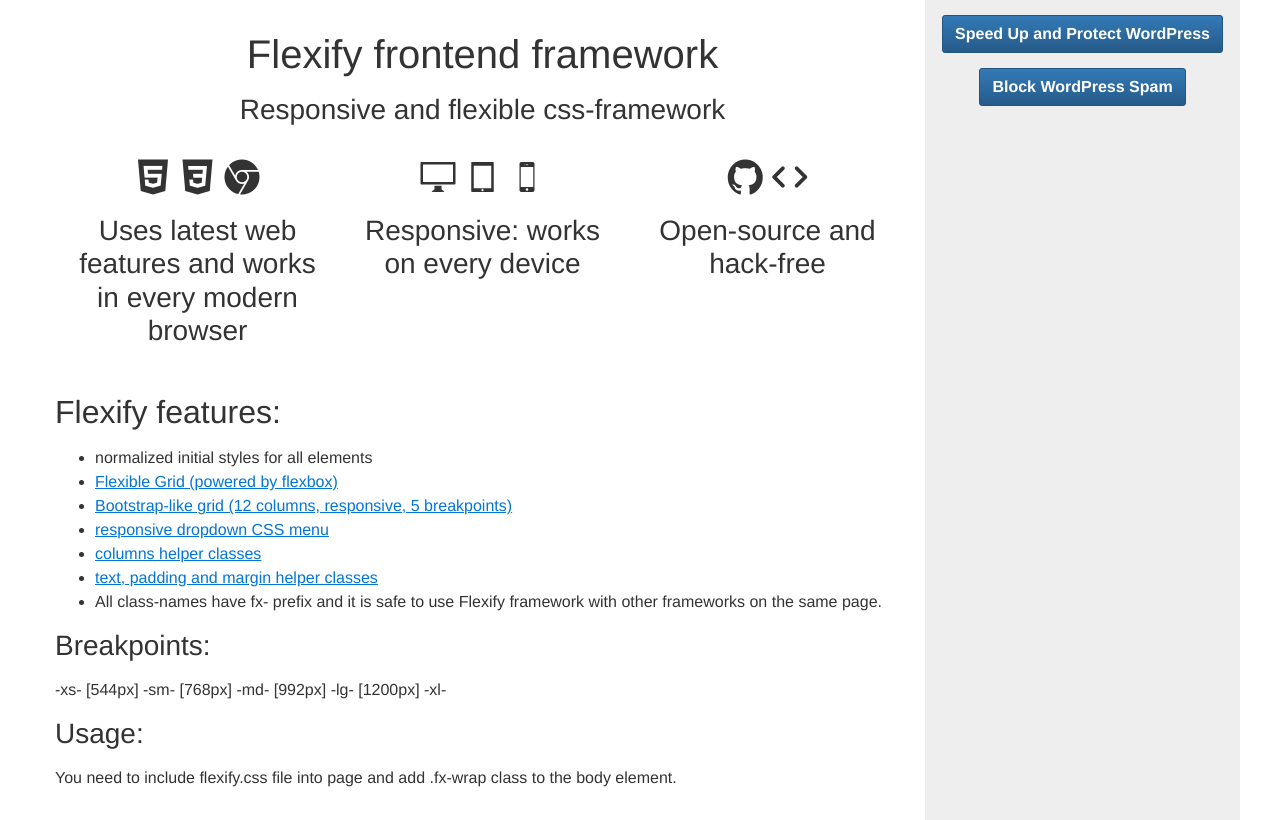
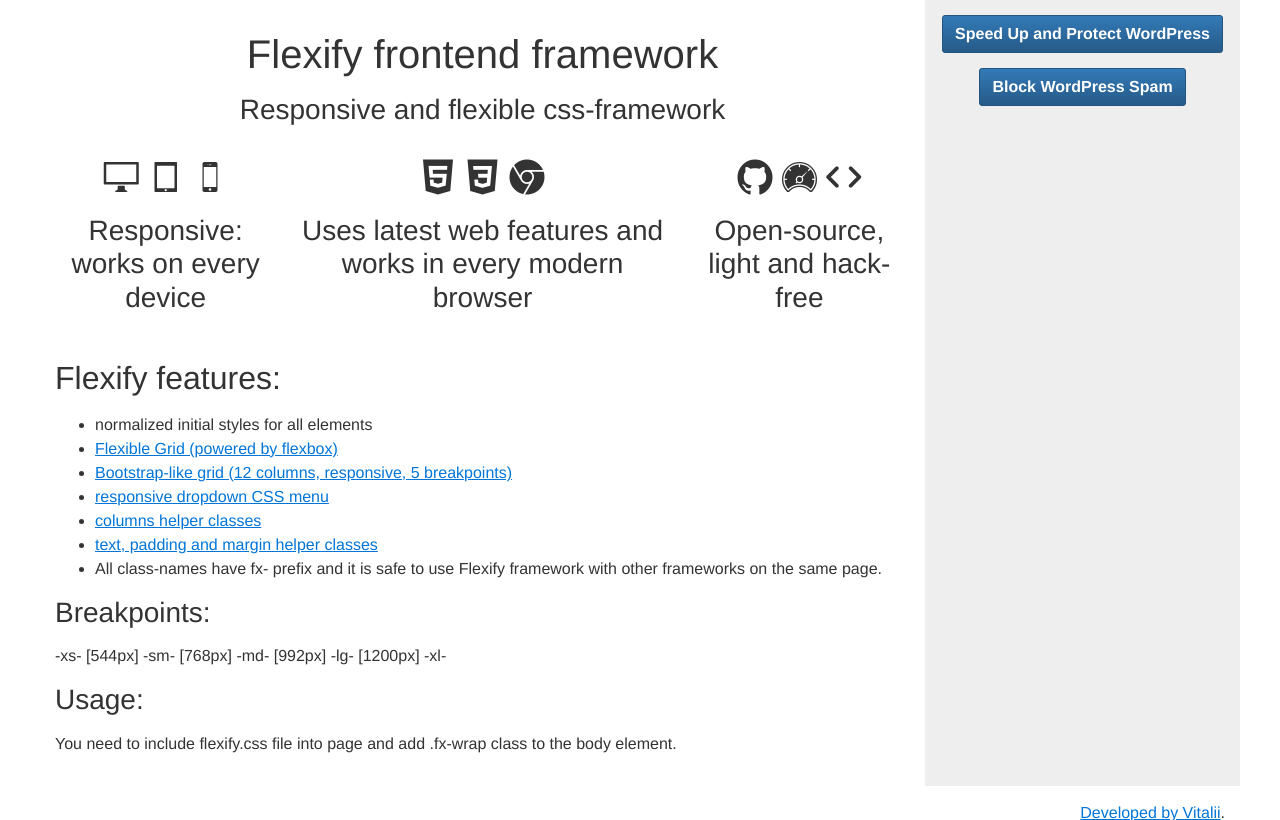
Before and after one commit to webvitalii/flexify, a PHP site: page / in a window 1280 px wide. Shown: the part 48-868 px from the top of the page. Run offline with PHP 8.4, Linux system fonts and the light colour scheme.

Commit message:
Updated homepage

```diff
--- a/index.php
+++ b/index.php
@@ -6,12 +6,6 @@
 
 	<div class="fx-grid">
 		<div class="fx-box-1 fx-padding-all fx-text-center">
-			<i class="ionicon ion-social-html5 fx-icon fx-icon-40"></i>
-			<i class="ionicon ion-social-css3 fx-icon fx-icon-40"></i>
-			<i class="ionicon ion-social-chrome fx-icon fx-icon-40"></i>
-			<h3>Uses latest web features and works in every modern browser</h3>
-		</div>
-		<div class="fx-box-1 fx-padding-all fx-text-center">
 			<!-- <i class="ionicon ion-ios-monitor-outline fx-icon fx-icon-40"></i>-->
 			<i class="ionicon ion-monitor fx-icon fx-icon-40"></i>
 			<!-- <i class="ionicon ion-laptop fx-icon fx-icon-40"></i>-->
@@ -19,10 +13,17 @@
 			<i class="ionicon ion-iphone fx-icon fx-icon-40"></i>
 			<h3>Responsive: works on every device</h3>
 		</div>
+		<div class="fx-box-2 fx-padding-all fx-text-center">
+			<i class="ionicon ion-social-html5 fx-icon fx-icon-40"></i>
+			<i class="ionicon ion-social-css3 fx-icon fx-icon-40"></i>
+			<i class="ionicon ion-social-chrome fx-icon fx-icon-40"></i>
+			<h3>Uses latest web features and works in every modern browser</h3>
+		</div>
 		<div class="fx-box-1 fx-padding-all fx-text-center">
 			<i class="ionicon ion-social-github fx-icon fx-icon-40"></i>
+			<i class="ionicon ion-ios-speedometer fx-icon fx-icon-40"></i>
 			<i class="ionicon ion-code fx-icon fx-icon-40"></i>
-			<h3>Open-source and hack-free</h3>
+			<h3>Open-source, light and hack-free</h3>
 		</div>
 	</div><!-- .fx-grid -->
 
```
